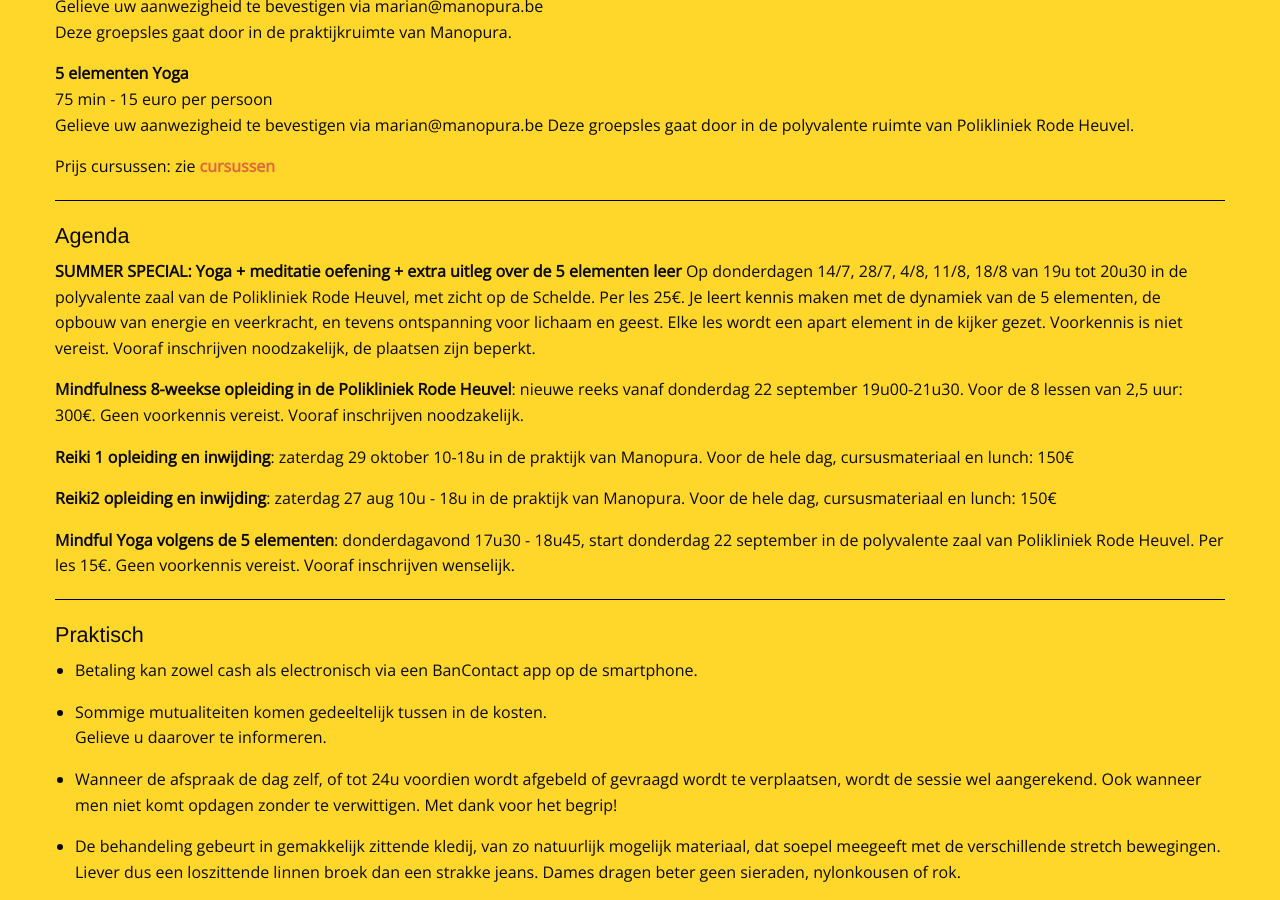
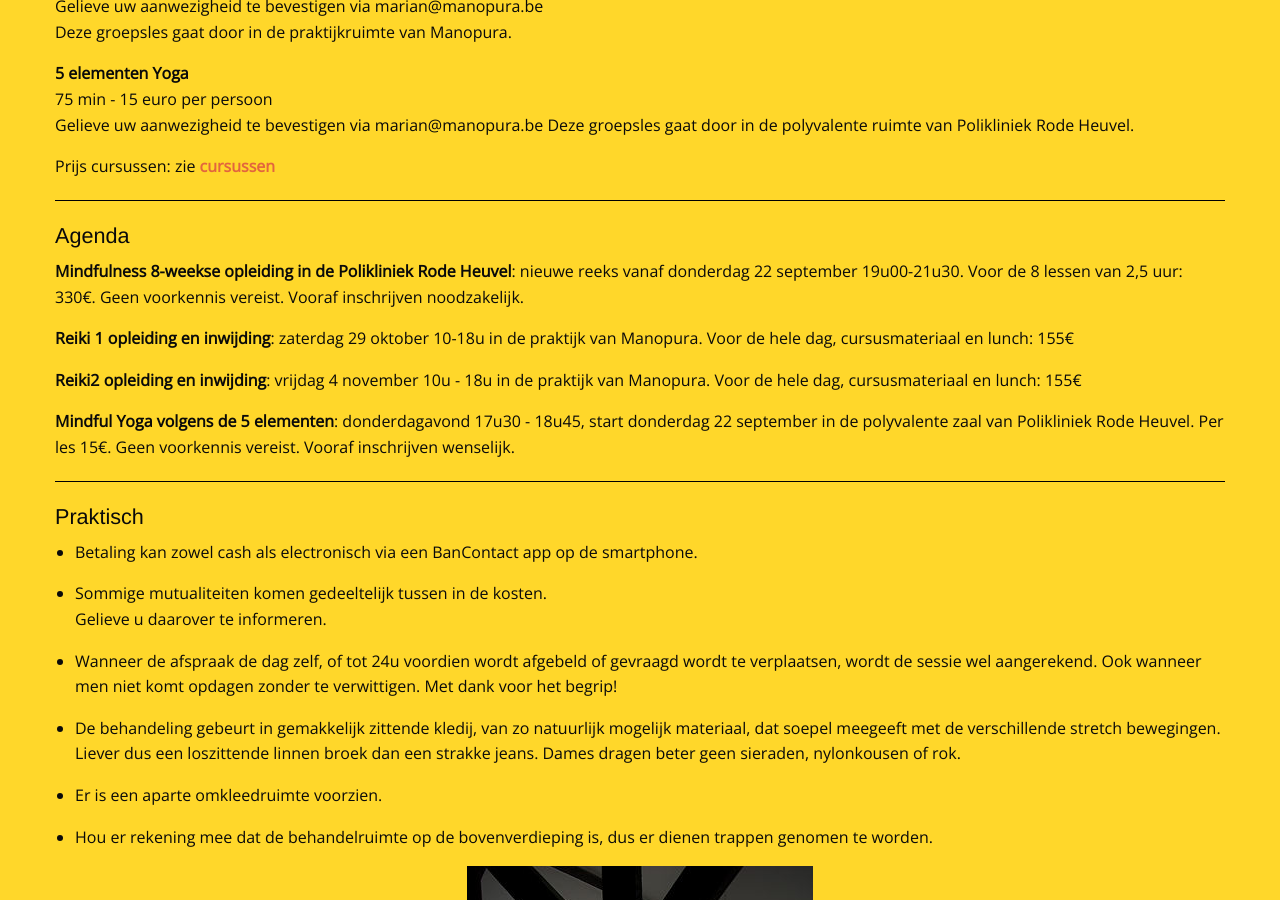
Before and after one commit to manopura/manopura.github.io, a Jekyll site: the page built from praktisch.md, in a window 1280 px wide and 900 px high, scrolled down 898 px. Built offline with Jekyll 4.4.1, drawn with Linux system fonts in a browser that asks for light colours; nearby versions of some CDN libraries; our own code applies the rules of GitHub Pages for plain Markdown files.

Commit message:
Update praktisch.md

```diff
--- a/praktisch.md
+++ b/praktisch.md
@@ -51,13 +51,11 @@
 
 ### Agenda
 
-**SUMMER SPECIAL: Yoga + meditatie oefening + extra uitleg over de 5 elementen leer** Op donderdagen 14/7, 28/7, 4/8, 11/8, 18/8 van 19u tot 20u30 in de polyvalente zaal van de Polikliniek Rode Heuvel, met zicht op de Schelde. Per les 25€. Je leert kennis maken met de dynamiek van de 5 elementen, de opbouw van energie en veerkracht, en tevens ontspanning voor lichaam en geest. Elke les wordt een apart element in de kijker gezet. Voorkennis is niet vereist. Vooraf inschrijven noodzakelijk, de plaatsen zijn beperkt.
+**Mindfulness 8-weekse opleiding in de Polikliniek Rode Heuvel**: nieuwe reeks vanaf donderdag 22 september 19u00-21u30. Voor de 8 lessen van 2,5 uur: 330€. Geen voorkennis vereist. Vooraf inschrijven noodzakelijk.
 
-**Mindfulness 8-weekse opleiding in de Polikliniek Rode Heuvel**: nieuwe reeks vanaf donderdag 22 september 19u00-21u30. Voor de 8 lessen van 2,5 uur: 300€. Geen voorkennis vereist. Vooraf inschrijven noodzakelijk.
+**Reiki 1 opleiding en inwijding**: zaterdag 29 oktober 10-18u in de praktijk van Manopura. Voor de hele dag, cursusmateriaal en lunch: 155€
 
-**Reiki 1 opleiding en inwijding**: zaterdag 29 oktober 10-18u in de praktijk van Manopura. Voor de hele dag, cursusmateriaal en lunch: 150€
-
-**Reiki2 opleiding en inwijding**: zaterdag 27 aug 10u - 18u in de praktijk van Manopura. Voor de hele dag, cursusmateriaal en lunch: 150€
+**Reiki2 opleiding en inwijding**: vrijdag 4 november 10u - 18u in de praktijk van Manopura. Voor de hele dag, cursusmateriaal en lunch: 155€
 
 **Mindful Yoga volgens de 5 elementen**: donderdagavond 17u30 - 18u45, start donderdag 22 september in de polyvalente zaal van Polikliniek Rode Heuvel. Per les 15€. Geen voorkennis vereist. Vooraf inschrijven wenselijk.
 
```
